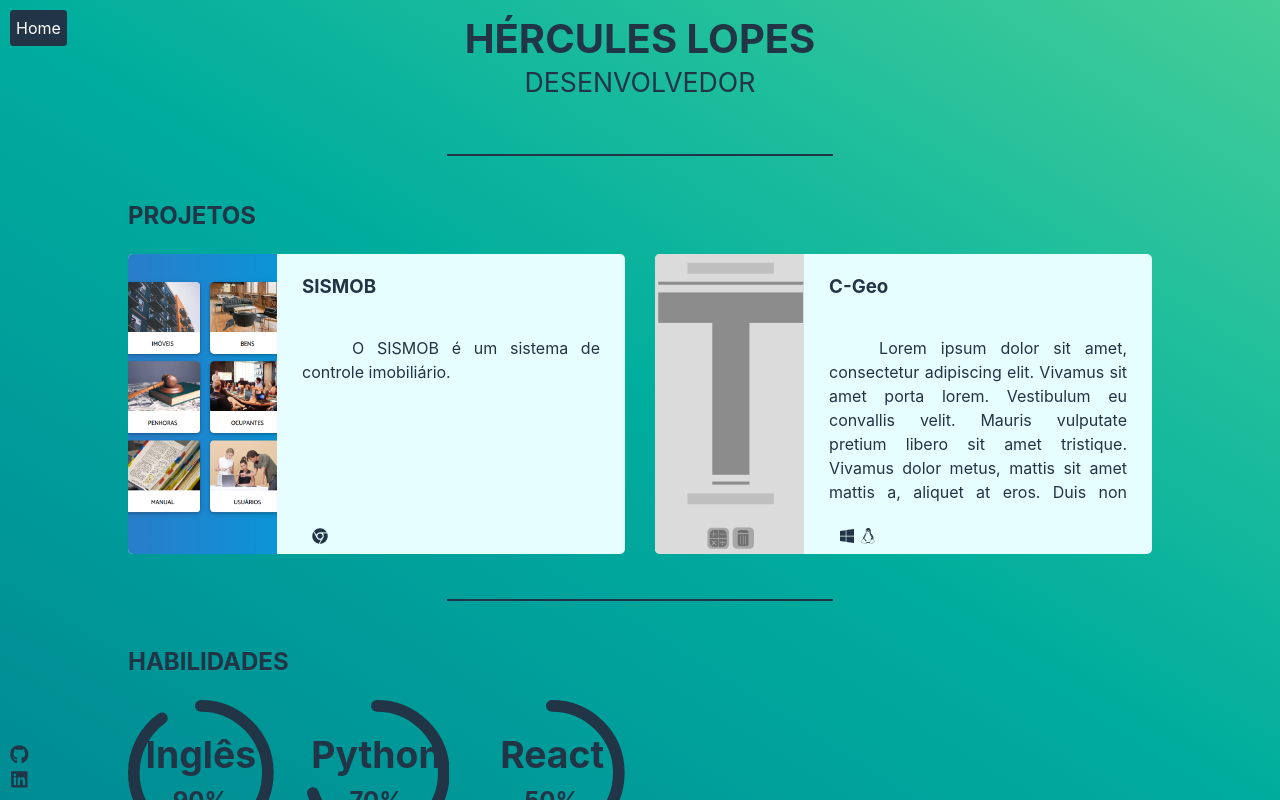
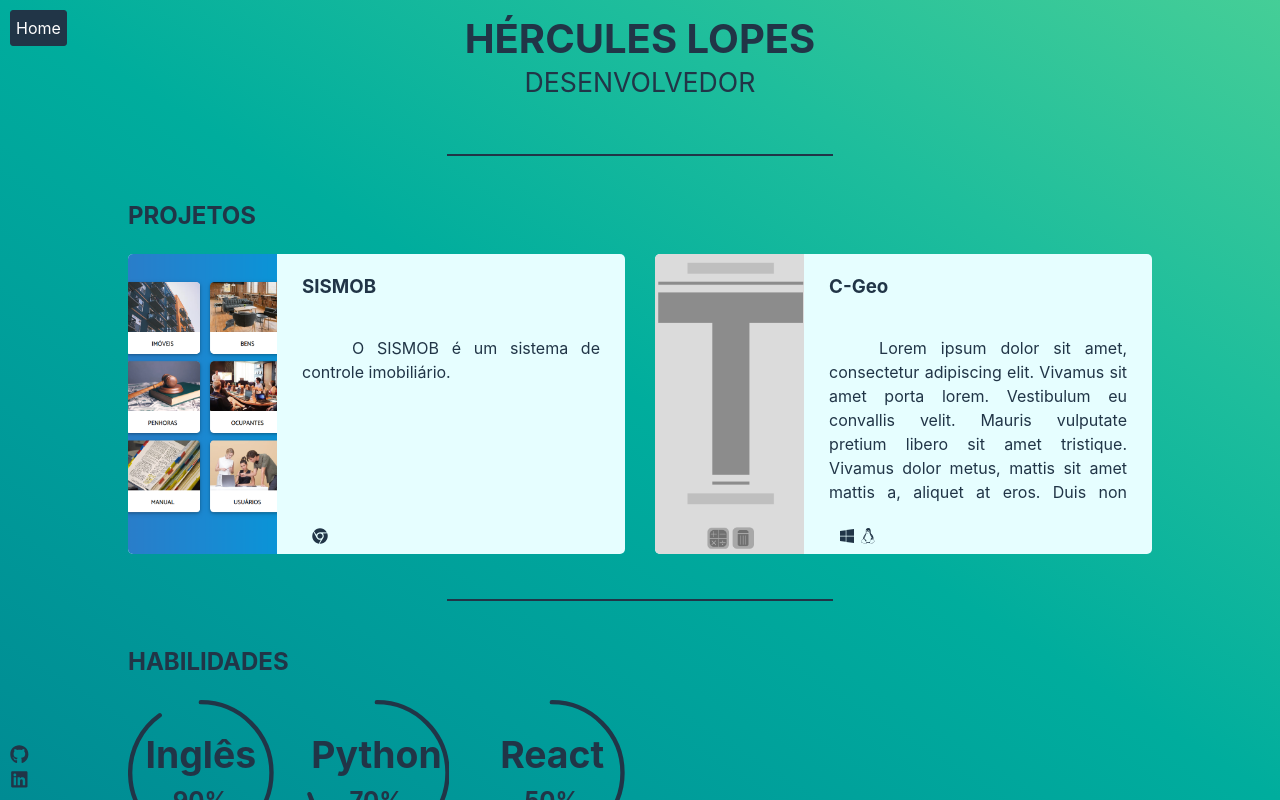
Before and after one commit to herculeslopes/herculeslopes.github.io, a React (Vite) app: page /#/home in a window 1280 px wide. Built offline with nearby package versions, Linux system fonts and the light colour scheme.

Commit message:
Update Skill.jsx

```diff
--- a/src/Components/Skill.jsx
+++ b/src/Components/Skill.jsx
@@ -17,7 +17,7 @@ const Skill = (props) => {
 
       })} /> */}
 
-      <CircularProgressbarWithChildren value={percentage} styles={buildStyles({
+      <CircularProgressbarWithChildren strokeWidth={3} value={percentage} styles={buildStyles({
         textColor: '#213547',
         pathColor: '#213547',
         trailColor: 'rgba(0, 0, 0, 0)',
```
